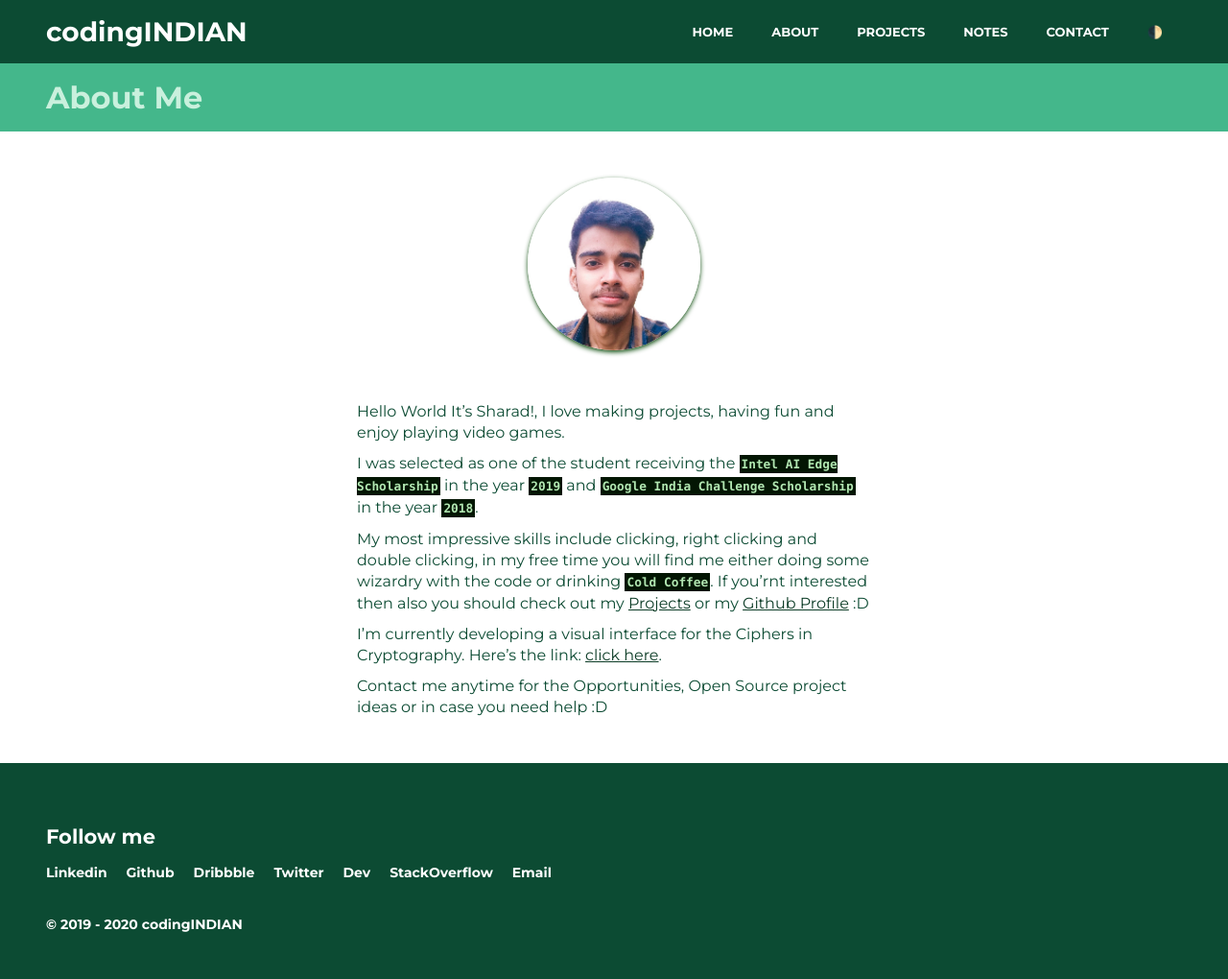
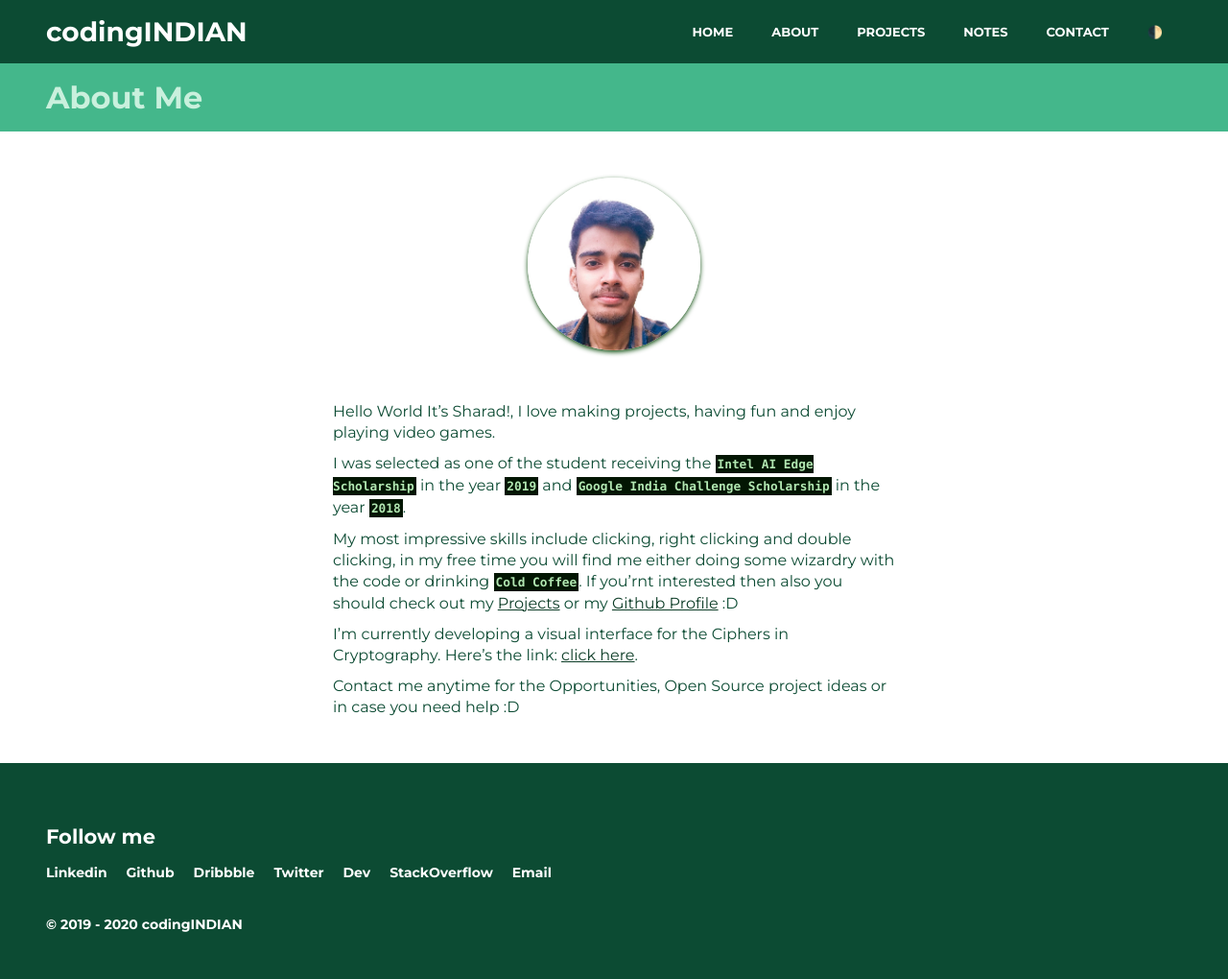
Before and after one commit to sharadcodes/sharadcodes.github.io, a Jekyll site: the page built from about.md, in a window 1280 px wide. Shown: the whole page at 96% size. Built offline with Jekyll 4.4.1, drawn with Linux system fonts in a browser that asks for light colours.

Commit message:
Update bio.html

```diff
--- a/_layouts/bio.html
+++ b/_layouts/bio.html
@@ -9,7 +9,7 @@
 
     <style>
       main {
-        max-width: 600px;
+        max-width: 650px;
         margin: 1rem auto 2rem auto;
         text-align: center;
         line-height: 22px;
```
